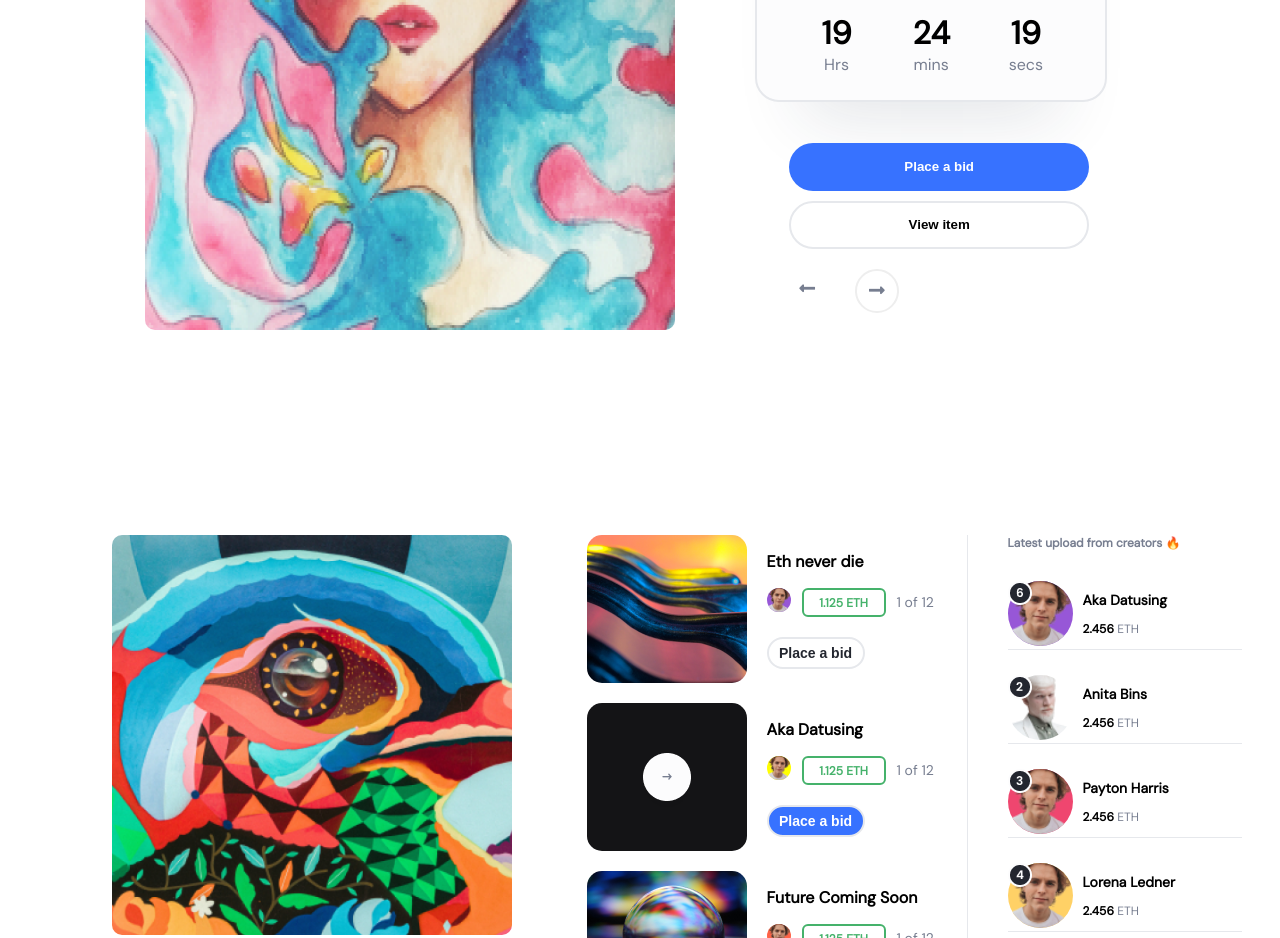
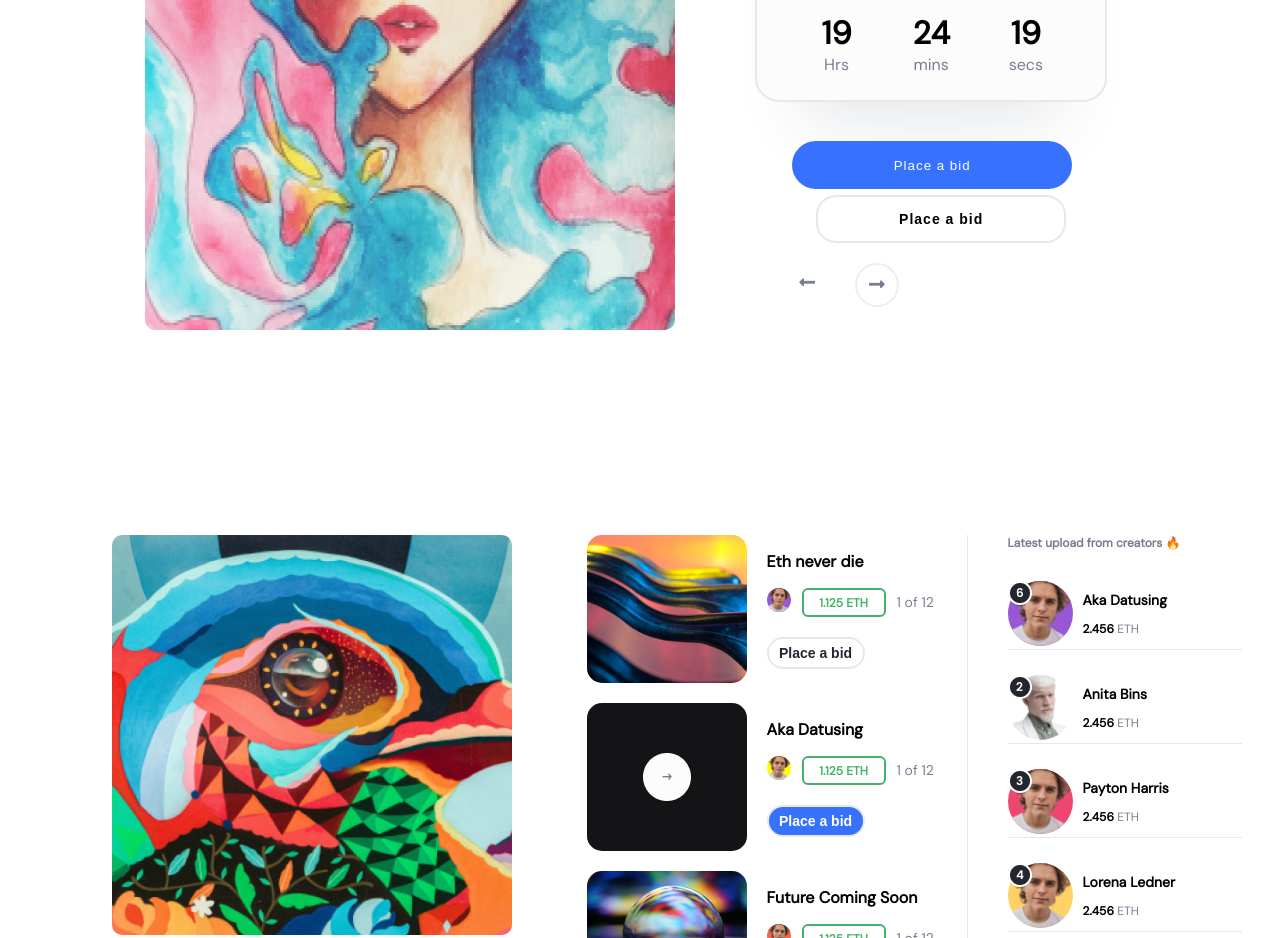
Before and after one commit to noumankhandatu/Crypter, a React (Create React App) app: page / in a window 1280 px wide. Shown: the part 920-1858 px from the top of the page. Built offline with nearby package versions, Linux system fonts and the light colour scheme.

Commit message:
update buttons

```diff
--- a/src/App.js
+++ b/src/App.js
@@ -1,4 +1,5 @@
 import React from "react";
+import { BrowserRouter as Router, Route, Routes } from "react-router-dom";
 import Header from "./component/Header";
 import SectionOne from "./component/SectionOne/SectionOne";
 import GridSectionOne from "./component/GirdSectionOne/GridSectionOne";
@@ -15,6 +16,7 @@ import "./App.css";
 function App() {
   return (
     <>
+      <Router>
         <Header />
         <SectionOne />
         <RocketFired />
@@ -26,6 +28,7 @@ function App() {
         <SectionSix />
         <SectionSeven />
         <Footer />
+      </Router>
     </>
   );
 }
--- a/src/component/GirdSectionOne/GridSectionOne.css
+++ b/src/component/GirdSectionOne/GridSectionOne.css
@@ -114,36 +114,7 @@
   border: 2px solid #e6e8ec;
   box-sizing: border-box;
 }
-.GSO__blueButton {
-  width: 300px;
-  height: 48px;
-  margin-top: 5px;
-  transition: all 0.5s ease-in-out;
-  background: #3772ff;
-  border-radius: 90px;
-  color: white;
-  border: none;
-}
-.GSO__blueButton:hover {
-  box-shadow: 20px 20px 20px 5px rgb(0 0 0 / 2%);
-  -webkit-transform: translateY(-1px);
-  transform: translateY(-1px);
-  transition: 1s;
-  background: #ffffff;
-  border-radius: 90px;
-  border: 2px solid #3772ff;
-  transition: all 0.35s ease-in-out;
-  cursor: pointer;
-  letter-spacing: 1px;
-  text-align: center;
-  color: #3772ff;
-}
-.GSO__ButtonTexts {
-  height: 16px;
-  text-align: center;
-  margin: 0px 12px;
-  font-weight: bold;
-}
+
 .GSO__WhiteButton {
   width: 300px;
   height: 48px;
--- a/src/component/GirdSectionOne/GridSectionOne.js
+++ b/src/component/GirdSectionOne/GridSectionOne.js
@@ -1,8 +1,10 @@
 import React from "react";
-import "./GridSectionOne.css";
 import vedioimage from "../../assets/image/vedioimage.png";
 import avatarone from "../../assets/image/avatarone.png";
 import user from "../../assets/image/user.png";
+import HeaderBtn from "../HeaderButton/headerbtn";
+import HeaderBlueBtn from "../../component/HeaderBlueButton/HeaderBlueBtn";
+import "./GridSectionOne.css";
 
 const GridSectionOne = () => {
   return (
@@ -52,12 +54,8 @@ const GridSectionOne = () => {
             </div>
           </div>
           <div>
-            <button className="GSO__blueButton">
-              <p className="GSO__ButtonTexts">Place a bid</p>
-            </button>
-            <button className="GSO__WhiteButton">
-              <p className="GSO__WhiteButtonTexts">View item</p>
-            </button>
+            <HeaderBlueBtn text="Place a bid" width="280px" height="48px" />
+            <HeaderBtn text="Place a bid" width="250px" height="48px" />
           </div>
           <div className="GSO__IconsFlexing">
             <div>
--- a/src/component/HeaderButton/headerbtn.js
+++ b/src/component/HeaderButton/headerbtn.js
@@ -3,7 +3,10 @@ import "./headerbtn.css";
 const HeaderBtn = (props) => {
   return (
     <div className="headerbtn__fitting">
-      <button className="header__buttonStyling">
+      <button
+        style={{ width: `${props.width}`, height: `${props.height}` }}
+        className="header__buttonStyling"
+      >
         {props.text} <i class={props.Icon}></i>
       </button>
     </div>
```
Lines whose indentation alone changed are shown as unchanged.
